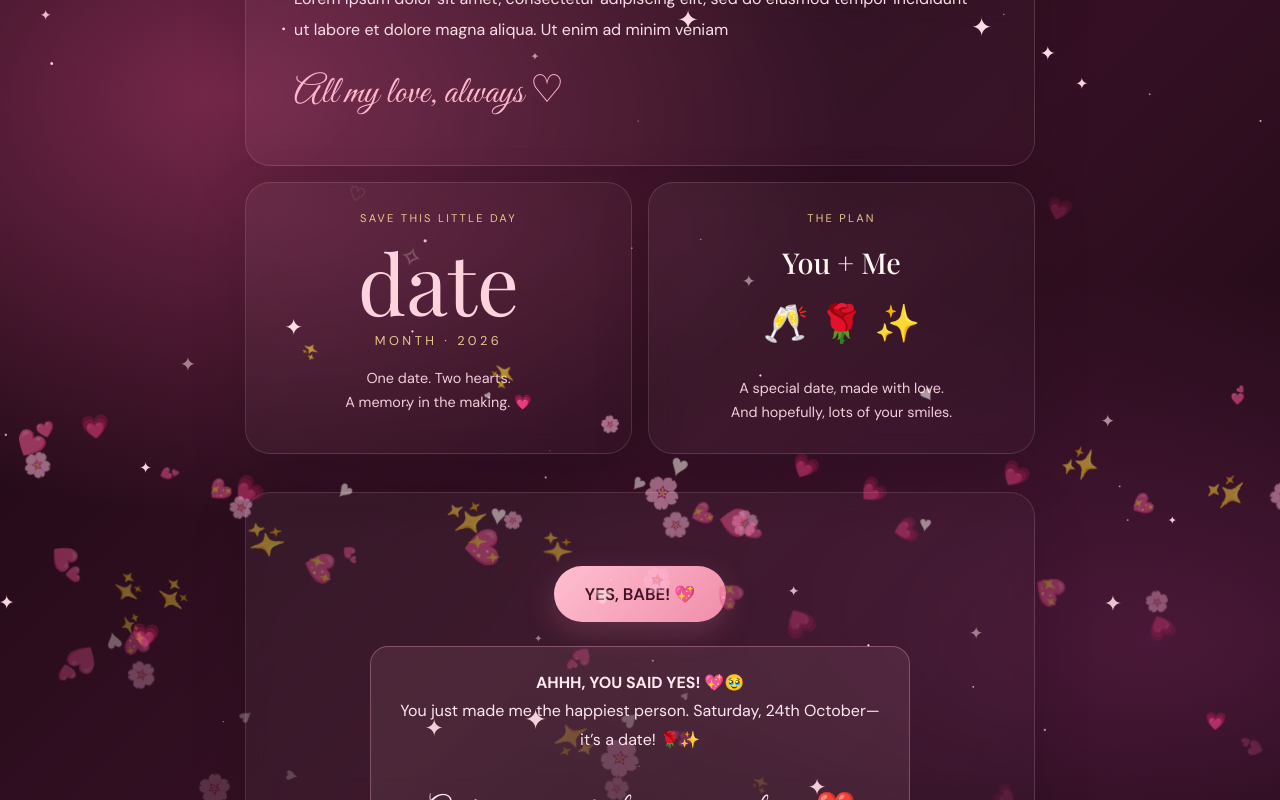
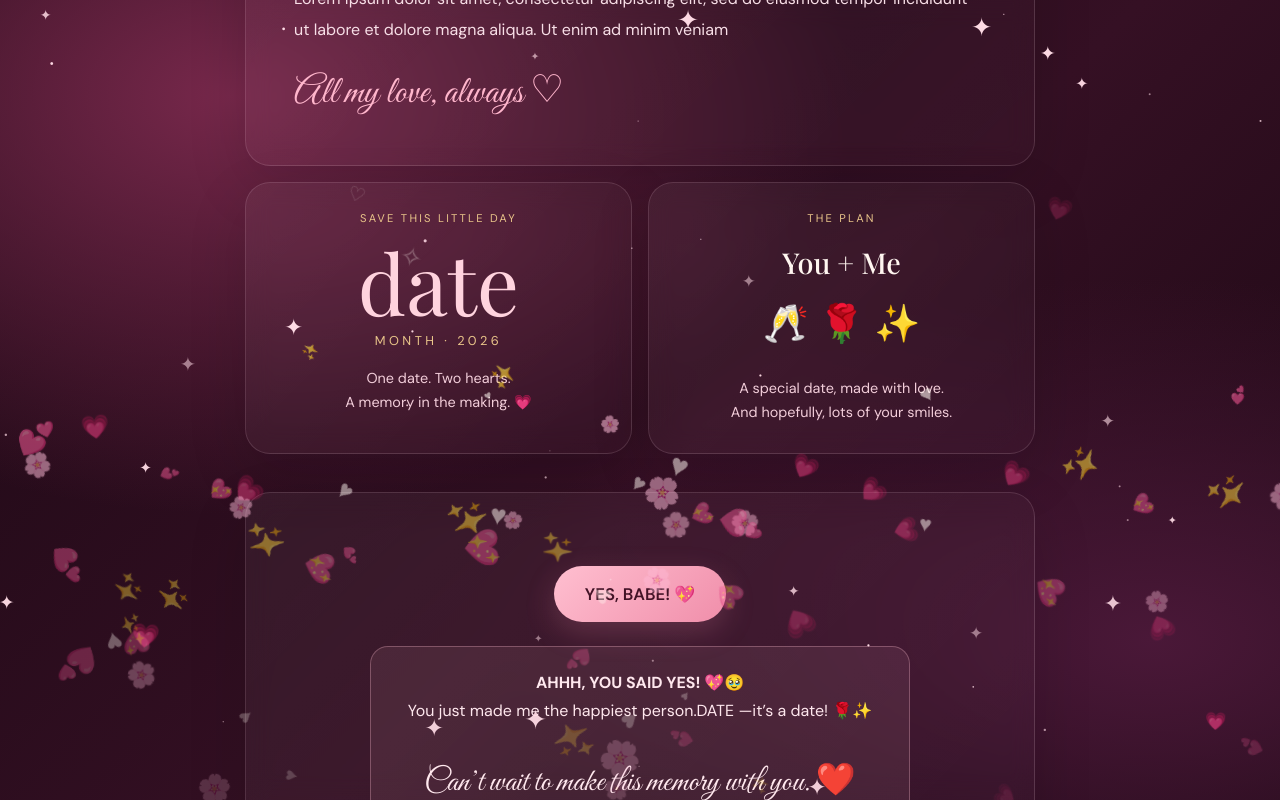
Before and after one commit to KunalDhuri09/Suprise, a plain HTML site: page index.html in a window 1280 px wide. Both pictures are taken after a click on the button "YES, BABE! 💖". Shown: the part 1158-1958 px from the top of the page. Drawn offline with nearby package versions, Linux system fonts and the light colour scheme.

Commit message:
Modify response message and celebration function
Updated the response message to remove the specific date and enhance the celebration effect.

```diff
--- a/index.html
+++ b/index.html
@@ -119,7 +119,7 @@ function floatHeart(){const h=document.createElement('div');h.className='floatin
 setInterval(floatHeart,900);
 const response=document.getElementById('response');
 document.getElementById('yesBtn').addEventListener('click',()=>{
- response.innerHTML='<strong>AHHH, YOU SAID YES! 💖🥹</strong><br>You just made me the happiest person. Saturday, 24th October—it’s a date! 🌹✨<br><br><span style="font-family:Great Vibes,cursive;font-size:2rem">Can’t wait to make this memory with you. ❤️</span>';
+ response.innerHTML='<strong>AHHH, YOU SAID YES! 💖🥹</strong><br>You just made me the happiest person.DATE —it’s a date! 🌹✨<br><br><span style="font-family:Great Vibes,cursive;font-size:2rem">Can’t wait to make this memory with you. ❤️</span>';
  response.classList.add('show');celebrate();
 });
 function celebrate(){const bits=['💗','💖','💕','✨','🌸','♥'];for(let i=0;i<75;i++){const c=document.createElement('div');c.className='confetti';c.textContent=bits[Math.floor(Math.random()*bits.length)];c.style.left=Math.random()*100+'%';c.style.fontSize=(12+Math.random()*22)+'px';c.style.animationDuration=(2+Math.random()*3)+'s';c.style.animationDelay=(Math.random()*.8)+'s';document.body.appendChild(c);setTimeout(()=>c.remove(),6000)}}
```
